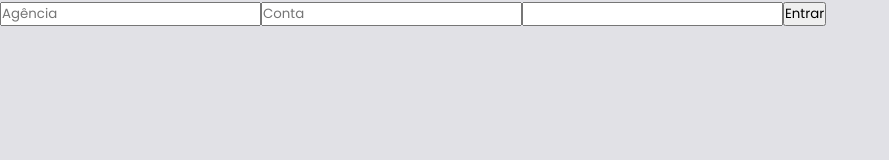
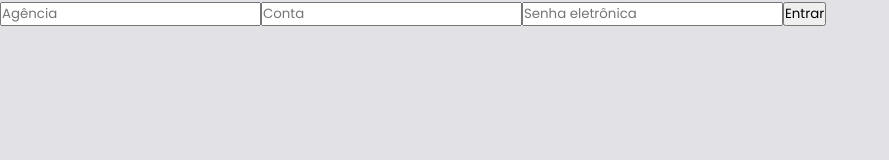
Before and after one commit to oLemos/digital-bank, a React (Vite) app: page /login in a window 1280 px wide. Shown: the top 160 px of the page, without its empty margins (0-889 px from the left). Built offline with nearby package versions, Linux system fonts and the light colour scheme.

Commit message:
login form

```diff
--- a/package.json
+++ b/package.json
@@ -14,8 +14,10 @@
         "react-dom": "^17.0.2",
         "react-icons": "^4.3.1",
         "react-router-dom": "6",
+        "react-toastify": "^8.2.0",
         "styled-components": "^5.3.3",
-        "vite": "^2.8.0"
+        "vite": "^2.8.0",
+        "yup": "^0.32.11"
     },
     "devDependencies": {
         "@types/react": "^17.0.33",
--- a/src/pages/Login/index.tsx
+++ b/src/pages/Login/index.tsx
@@ -1,13 +1,63 @@
+import { createRef, FormEvent } from 'react';
+import * as yup from 'yup';
+import { FormContainer } from './styles';
+
 function Login() {
+    const agencyRef = createRef<HTMLInputElement>();
+    const accountRef = createRef<HTMLInputElement>();
+    const passwordRef = createRef<HTMLInputElement>();
+
+    function logInSubmit(event: FormEvent): void {
+        // Para previnir o recarregamento descenssário da página.
+        event.preventDefault();
+
+        const userInfo = {
+            agency: agencyRef.current?.value,
+            account: accountRef.current?.value,
+            password: passwordRef.current?.value,
+        };
+
+        const schema = yup.object().shape({
+            agency: yup.number().required(),
+            account: yup.number().required(),
+            password: yup.string().required(),
+        });
+
+        schema
+            .validate(userInfo, { abortEarly: false })
+            .then((response) => {
+                // Ajuste -> Requisição de login
+                console.log(response);
+            })
+            .catch((error) => {
+                throw new Error(error);
+            });
+    }
+
     return (
-        <form action="">
-            <input placeholder="Agência" />
-            <input placeholder="Conta" />
-            <input type="password" name="passwordInput" id="passwordInput" />
+        <FormContainer onSubmit={logInSubmit}>
+            <input
+                ref={agencyRef}
+                placeholder="Agência"
+                required
+                type="number"
+            />
+            <input
+                ref={accountRef}
+                placeholder="Conta"
+                required
+                type="number"
+            />
+            <input
+                ref={passwordRef}
+                placeholder="Senha eletrônica"
+                type="password"
+                required
+            />
             <button type="submit">
                 Entrar
             </button>
-        </form>
+        </FormContainer>
     );
 }
 
--- /dev/null
+++ b/src/pages/Login/styles.ts
@@ -0,0 +1,15 @@
+import styled from 'styled-components';
+
+export const FormContainer = styled.form`
+    /* Chrome, Safari, Edge, Opera */
+    input::-webkit-outer-spin-button,
+    input::-webkit-inner-spin-button {
+        -webkit-appearance: none;
+        margin: 0;
+    }
+
+    /* Firefox */
+    input[type='number'] {
+        -moz-appearance: textfield;
+    }
+`;
```
Also changed, not shown: .eslintrc.json, 1 other file (tests, documents, lock files or other folders).
